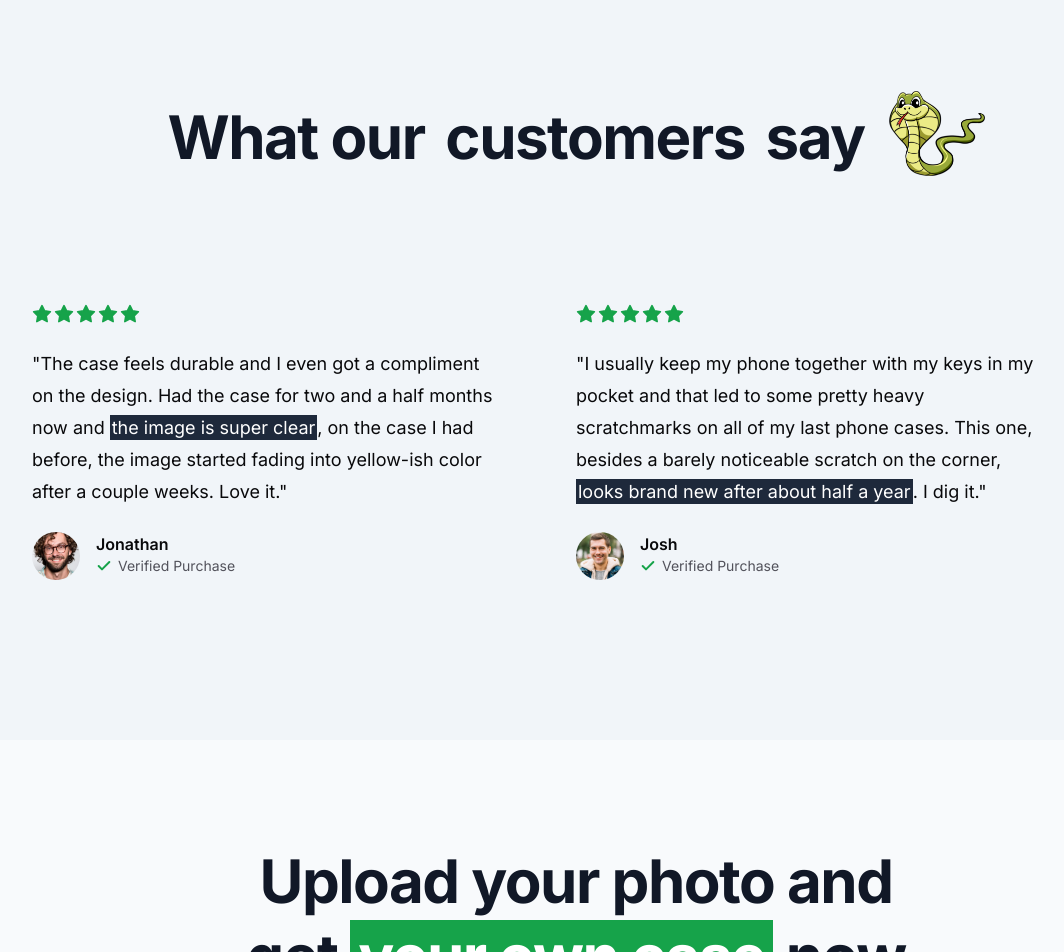
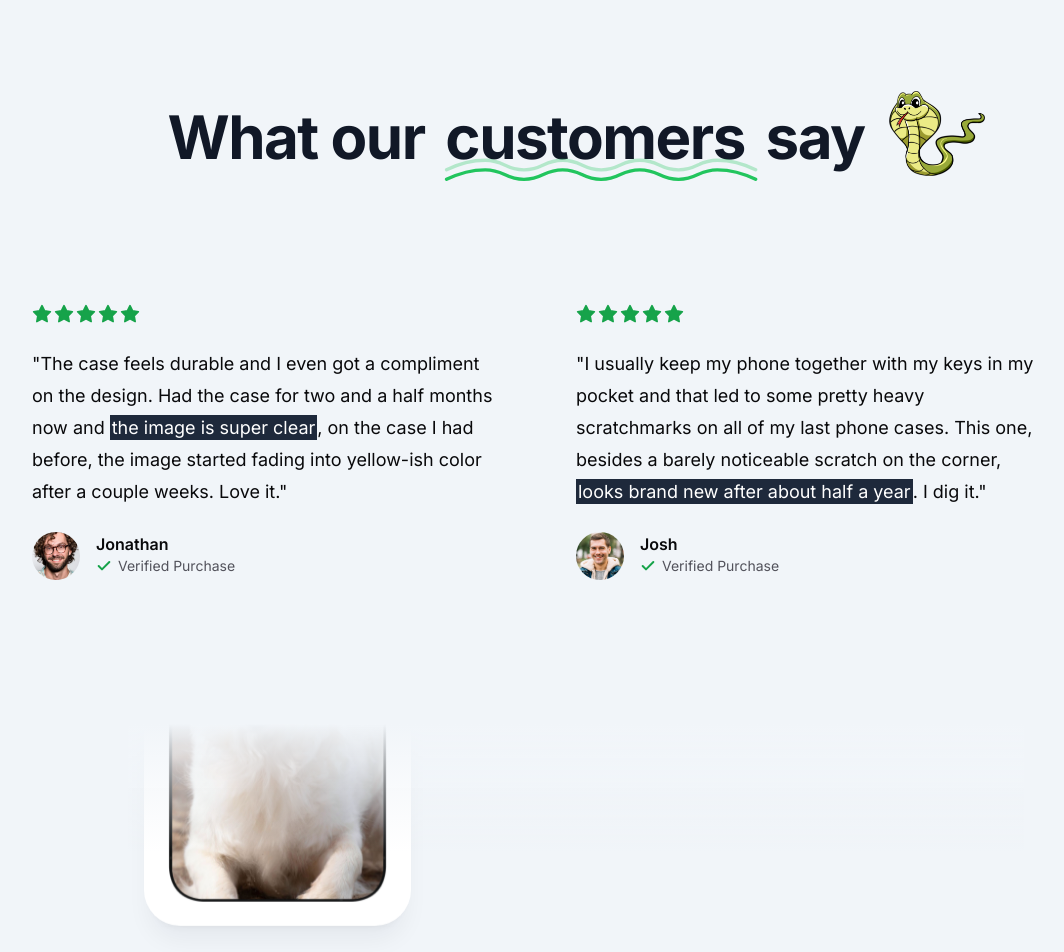
Before and after one commit to Abdulazizcoderdim/E-Commerce-casecobra, a Next.js app: page / in a window 1280 px wide. Shown: the part 1000-1952 px from the top of the page, without its empty margins (64-1128 px from the left). Built offline with nearby package versions, Linux system fonts and the light colour scheme; no server answers.

Commit message:
sectioen

```diff
--- a/src/app/page.tsx
+++ b/src/app/page.tsx
@@ -1,5 +1,7 @@
+import { Icons } from '@/components/Icons'
 import MaxWidthWrapper from '@/components/MaxWidthWrapper'
 import Phone from '@/components/Phone'
+import { Reviews } from '@/components/Reviews'
 import { AnimatedTooltip } from '@/components/ui/animated-tooltip'
 // import Phone from '@/components/Phone.1'
 import { ArrowRight, Check, Star } from 'lucide-react'
@@ -30,7 +32,7 @@ const items = [
     id: 5,
     name: 'Robert Johnson',
     image: '/users/user-5.jpg',
-  }
+  },
 ]
 
 export default function Home() {
@@ -76,7 +78,7 @@ export default function Home() {
 
               <div className="mt-12 flex flex-col sm:flex-row items-center sm:items-start gap-5">
                 <div className="flex">
-                  <AnimatedTooltip items={items}/>
+                  <AnimatedTooltip items={items} />
                   {/* <img
                     className="inline-block h-10 w-10 rounded-full ring-2 ring-slate-100"
                     src="/users/user-1.png"
@@ -148,7 +150,7 @@ export default function Home() {
               What our{' '}
               <span className="relative px-2">
                 customers{' '}
-                {/* <Icons.underline className='hidden sm:block pointer-events-none absolute inset-x-0 -bottom-6 text-green-500' /> */}
+                <Icons.underline className="hidden sm:block pointer-events-none absolute inset-x-0 -bottom-6 text-green-500" />
               </span>{' '}
               say
             </h2>
@@ -162,11 +164,12 @@ export default function Home() {
           <div className="mx-auto grid max-w-2xl grid-cols-1 px-4 lg:mx-0 lg:max-w-none lg:grid-cols-2 gap-y-16">
             <div className="flex flex-auto flex-col gap-4 lg:pr-8 xl:pr-20">
               <div className="flex gap-0.5 mb-2">
-                <Star className="h-5 w-5 text-green-600 fill-green-600" />
-                <Star className="h-5 w-5 text-green-600 fill-green-600" />
-                <Star className="h-5 w-5 text-green-600 fill-green-600" />
-                <Star className="h-5 w-5 text-green-600 fill-green-600" />
-                <Star className="h-5 w-5 text-green-600 fill-green-600" />
+                {Array.from({ length: 5 }).map((_, i) => (
+                  <Star
+                    key={i}
+                    className="h-5 w-5 text-green-600 fill-green-600"
+                  />
+                ))}
               </div>
               <div className="text-lg leading-8">
                 <p>
@@ -198,11 +201,12 @@ export default function Home() {
             {/* second user review */}
             <div className="flex flex-auto flex-col gap-4 lg:pr-8 xl:pr-20">
               <div className="flex gap-0.5 mb-2">
-                <Star className="h-5 w-5 text-green-600 fill-green-600" />
-                <Star className="h-5 w-5 text-green-600 fill-green-600" />
-                <Star className="h-5 w-5 text-green-600 fill-green-600" />
-                <Star className="h-5 w-5 text-green-600 fill-green-600" />
-                <Star className="h-5 w-5 text-green-600 fill-green-600" />
+                {Array.from({ length: 5 }).map((_, i) => (
+                  <Star
+                    key={i}
+                    className="h-5 w-5 text-green-600 fill-green-600"
+                  />
+                ))}
               </div>
               <div className="text-lg leading-8">
                 <p>
@@ -234,7 +238,9 @@ export default function Home() {
           </div>
         </MaxWidthWrapper>
 
-        <div className="pt-16">{/* <Reviews /> */}</div>
+        <div className="pt-16">
+          <Reviews />
+        </div>
       </section>
 
       <section>
--- /dev/null
+++ b/src/components/Icons.tsx
@@ -0,0 +1,22 @@
+import { LucideProps } from 'lucide-react'
+
+export const Icons = {
+  underline: (props: LucideProps) => (
+    <svg {...props} viewBox="0 0 687 155">
+      <g
+        stroke="currentColor"
+        strokeWidth="7"
+        fill="none"
+        fillRule="evenodd"
+        strokeLinecap="round"
+        strokeLinejoin="round"
+      >
+        <path
+          d="M20 98c27-13.3333333 54-20 81-20 40.5 0 40.5 20 81 20s40.626917-20 81-20 40.123083 20 80.5 20 40.5-20 81-20 40.5 20 81 20 40.626917-20 81-20c26.915389 0 53.748722 6.6666667 80.5 20"
+          opacity=".3"
+        ></path>
+        <path d="M20 118c27-13.3333333 54-20 81-20 40.5 0 40.5 20 81 20s40.626917-20 81-20 40.123083 20 80.5 20 40.5-20 81-20 40.5 20 81 20 40.626917-20 81-20c26.915389 0 53.748722 6.6666667 80.5 20"></path>
+      </g>
+    </svg>
+  ),
+}
--- /dev/null
+++ b/src/components/Reviews.tsx
@@ -0,0 +1,166 @@
+'use client'
+
+import { HTMLAttributes, useEffect, useRef, useState } from 'react'
+import MaxWidthWrapper from './MaxWidthWrapper'
+import { useInView } from 'framer-motion'
+import { cn } from '@/lib/utils'
+import Phone from './Phone'
+
+const PHONES = [
+  '/testimonials/1.jpg',
+  '/testimonials/2.jpg',
+  '/testimonials/3.jpg',
+  '/testimonials/4.jpg',
+  '/testimonials/5.jpg',
+  '/testimonials/6.jpg',
+]
+
+function splitArray<T>(array: Array<T>, numParts: number) {
+  const result: Array<Array<T>> = []
+
+  for (let i = 0; i < array.length; i++) {
+    const index = i % numParts
+    if (!result[index]) {
+      result[index] = []
+    }
+    result[index].push(array[i])
+  }
+
+  return result
+}
+
+function ReviewColumn({
+  reviews,
+  className,
+  reviewClassName,
+  msPerPixel = 0,
+}: {
+  reviews: string[]
+  className?: string
+  reviewClassName?: (reviewIndex: number) => string
+  msPerPixel?: number
+}) {
+  const columnRef = useRef<HTMLDivElement | null>(null)
+  const [columnHeight, setColumnHeight] = useState(0)
+  const duration = `${columnHeight * msPerPixel}ms`
+
+  useEffect(() => {
+    if (!columnRef.current) return
+
+    const resizeObserver = new window.ResizeObserver(() => {
+      setColumnHeight(columnRef.current?.offsetHeight ?? 0)
+    })
+
+    resizeObserver.observe(columnRef.current)
+
+    return () => {
+      resizeObserver.disconnect()
+    }
+  }, [])
+
+  return (
+    <div
+      ref={columnRef}
+      className={cn('animate-marquee space-y-8 py-4', className)}
+      style={{ '--marquee-duration': duration } as React.CSSProperties}>
+      {reviews.concat(reviews).map((imgSrc, reviewIndex) => (
+        <Review
+          key={reviewIndex}
+          className={reviewClassName?.(reviewIndex % reviews.length)}
+          imgSrc={imgSrc}
+        />
+      ))}
+    </div>
+  )
+}
+
+interface ReviewProps extends HTMLAttributes<HTMLDivElement> {
+  imgSrc: string
+}
+
+function Review({ imgSrc, className, ...props }: ReviewProps) {
+  const POSSIBLE_ANIMATION_DELAYS = [
+    '0s',
+    '0.1s',
+    '0.2s',
+    '0.3s',
+    '0.4s',
+    '0.5s',
+  ]
+
+  const animationDelay =
+    POSSIBLE_ANIMATION_DELAYS[
+      Math.floor(Math.random() * POSSIBLE_ANIMATION_DELAYS.length)
+    ]
+
+  return (
+    <div
+      className={cn(
+        'animate-fade-in rounded-[2.25rem] bg-white p-6 opacity-0 shadow-xl shadow-slate-900/5',
+        className
+      )}
+      style={{ animationDelay }}
+      {...props}>
+      <Phone imgSrc={imgSrc} />
+    </div>
+  )
+}
+
+function ReviewGrid() {
+  const containerRef = useRef<HTMLDivElement | null>(null)
+  const isInView = useInView(containerRef, { once: true, amount: 0.4 })
+  const columns = splitArray(PHONES, 3)
+  const column1 = columns[0]
+  const column2 = columns[1]
+  const column3 = splitArray(columns[2], 2)
+
+  return (
+    <div
+      ref={containerRef}
+      className='relative -mx-4 mt-16 grid h-[49rem] max-h-[150vh] grid-cols-1 items-start gap-8 overflow-hidden px-4 sm:mt-20 md:grid-cols-2 lg:grid-cols-3'>
+      {isInView ? (
+        <>
+          <ReviewColumn
+            reviews={[...column1, ...column3.flat(), ...column2]}
+            reviewClassName={(reviewIndex) =>
+              cn({
+                'md:hidden': reviewIndex >= column1.length + column3[0].length,
+                'lg:hidden': reviewIndex >= column1.length,
+              })
+            }
+            msPerPixel={10}
+          />
+          <ReviewColumn
+            reviews={[...column2, ...column3[1]]}
+            className='hidden md:block'
+            reviewClassName={(reviewIndex) =>
+              reviewIndex >= column2.length ? 'lg:hidden' : ''
+            }
+            msPerPixel={15}
+          />
+          <ReviewColumn
+            reviews={column3.flat()}
+            className='hidden md:block'
+            msPerPixel={10}
+          />
+        </>
+      ) : null}
+      <div className='pointer-events-none absolute inset-x-0 top-0 h-32 bg-gradient-to-b from-slate-100' />
+      <div className='pointer-events-none absolute inset-x-0 bottom-0 h-32 bg-gradient-to-t from-slate-100' />
+    </div>
+  )
+}
+
+export function Reviews() {
+  return (
+    <MaxWidthWrapper className='relative max-w-5xl'>
+      <img
+        aria-hidden='true'
+        src='/what-people-are-buying.png'
+        className='absolute select-none hidden xl:block -left-32 top-1/3'
+      />
+
+      <ReviewGrid />
+    </MaxWidthWrapper>
+  )
+}
--- a/tailwind.config.ts
+++ b/tailwind.config.ts
@@ -59,18 +59,23 @@ const config = {
         sm: "calc(var(--radius) - 4px)",
       },
       keyframes: {
-        "accordion-down": {
-          from: { height: "0" },
-          to: { height: "var(--radix-accordion-content-height)" },
+        "fade-in": {
+          from:{
+            opacity: "0"
+          },
+          to: {
+            opacity: "1"
+          }
         },
-        "accordion-up": {
-          from: { height: "var(--radix-accordion-content-height)" },
-          to: { height: "0" },
-        },
+        marquee: {
+          '100%': {
+            transform: 'translateY(-50%)',
+          }
+        }
       },
       animation: {
-        "accordion-down": "accordion-down 0.2s ease-out",
-        "accordion-up": "accordion-up 0.2s ease-out",
+        "marquee": "marquee var(--marquee-duration) linear infinite",
+        "fade-in": "fade-in 0.5s linear forwards",
       },
     },
   },
```
